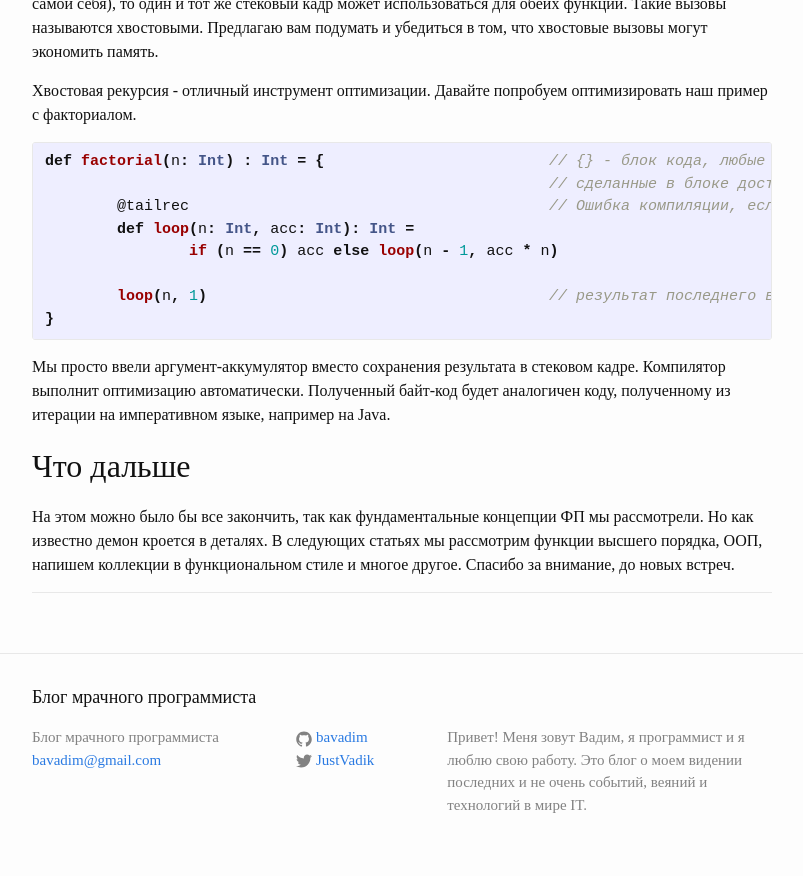
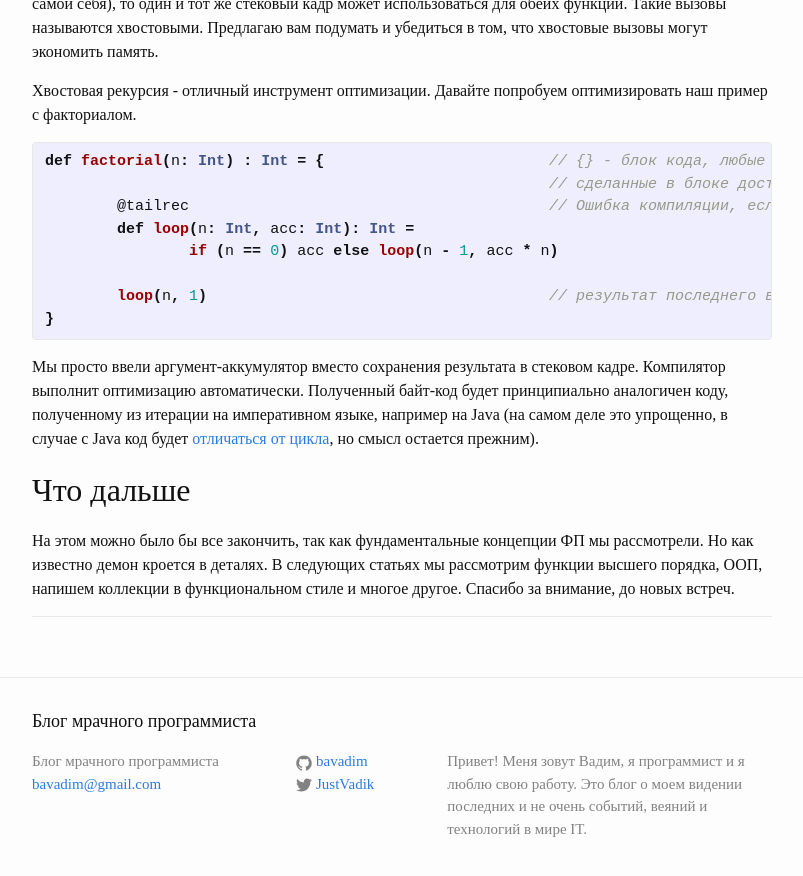
Before and after one commit to bavadim/bavadim.github.io, a Jekyll site: the page built from _posts/2015-01-11-Notes-about-FP.markdown, in a window 1280 px wide and 900 px high, scrolled down 5717 px. Shown: the top 876 px of the window, without its empty margins (238-1041 px from the left). Built offline with Jekyll 4.4.1, drawn with Linux system fonts in a browser that asks for light colours; some web fonts are replaced; comment, search, counter and statistics services are not loaded.

Commit message:
fix tail recursion to cycle explaination

```diff
--- a/_posts/2015-01-11-Notes-about-FP.markdown
+++ b/_posts/2015-01-11-Notes-about-FP.markdown
@@ -208,7 +208,7 @@ def factorial(n: Int) : Int = { 	                // {} - блок кода, лю
 
 {% endhighlight %}
 
-Мы просто ввели аргумент-аккумулятор вместо сохранения результата в стековом кадре. Компилятор выполнит оптимизацию автоматически. Полученный байт-код будет аналогичен коду, полученному из итерации на императивном языке, например на Java.
+Мы просто ввели аргумент-аккумулятор вместо сохранения результата в стековом кадре. Компилятор выполнит оптимизацию автоматически. Полученный байт-код будет принципиально аналогичен коду, полученному из итерации на императивном языке, например на Java (на самом деле это упрощенно, в случае с Java код будет [отличаться от цикла](http://stackoverflow.com/a/21146884/406435), но смысл остается прежним).
 
 ## Что дальше
 
```
